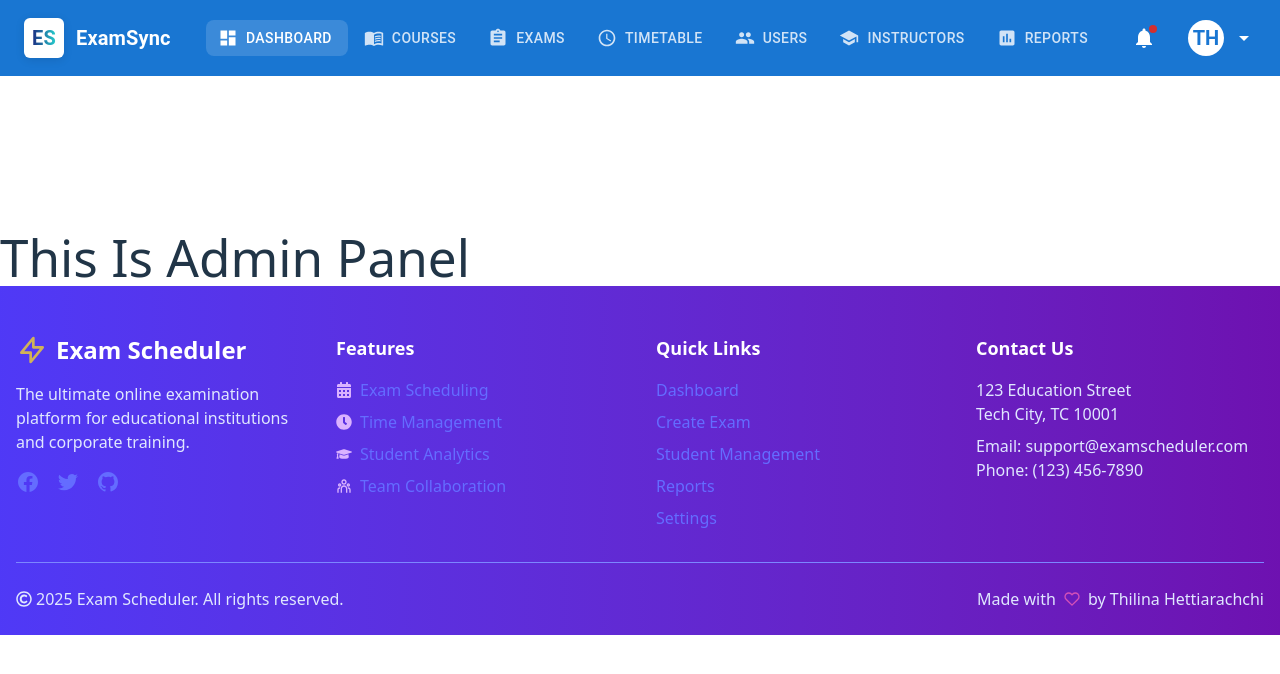
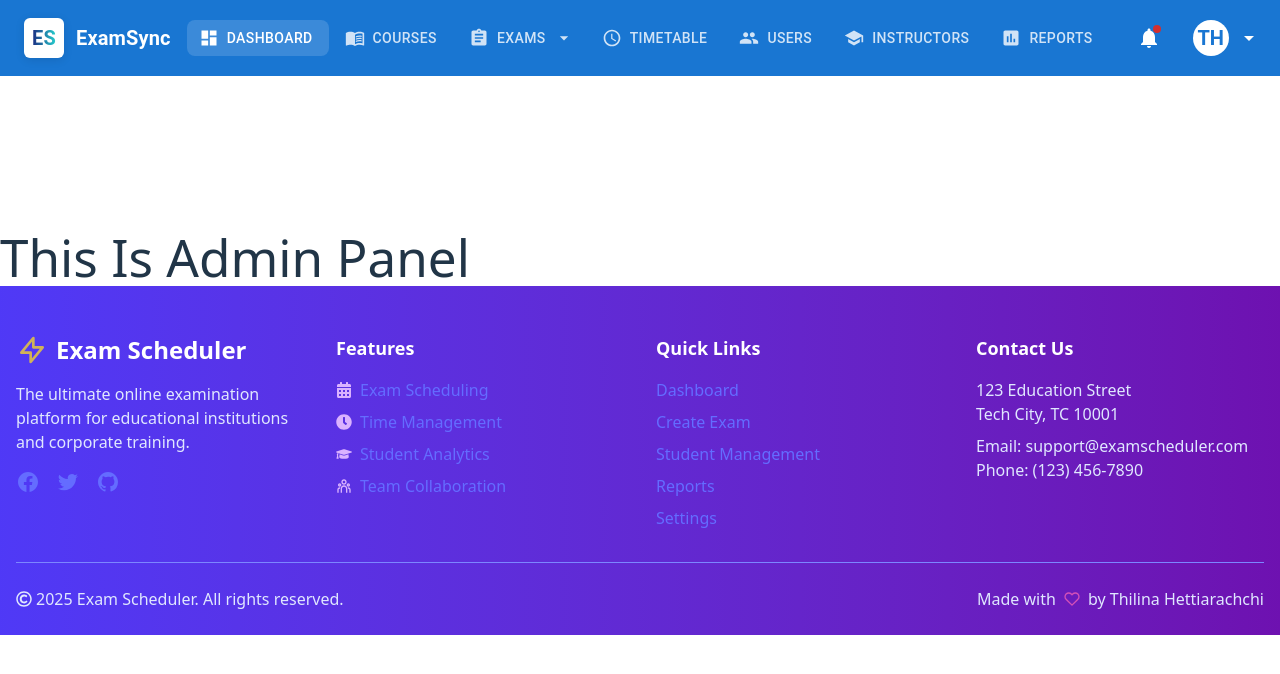
Before and after one commit to ThilinaKanishka/Exam-Scheduler-an-Online-Examination-Platform, a React (Vite) app in the folder FrontEnd/: page /Adminpanel in a window 1280 px wide. Shown: the top 674 px of the page. Built offline with nearby package versions, Linux system fonts and the light colour scheme.

Commit message:
Update AdminPanelHeader.jsx

```diff
--- a/FrontEnd/src/components/AdminPanelHeader.jsx
+++ b/FrontEnd/src/components/AdminPanelHeader.jsx
@@ -1,4 +1,5 @@
 import React, { useState } from "react";
+import { useNavigate } from "react-router-dom";
 import {
   Notifications as BellIcon,
   Home as HomeIcon,
@@ -78,26 +79,33 @@ const theme = createTheme({
   },
 });
 
-// Add this styled component to create space below the fixed header
 const ToolbarOffset = styled("div")(({ theme }) => ({
   ...theme.mixins.toolbar,
 }));
 
 function AdminPanelHeader() {
+  const navigate = useNavigate();
   const [anchorEl, setAnchorEl] = useState(null);
   const [mobileMoreAnchorEl, setMobileMoreAnchorEl] = useState(null);
   const [activeNav, setActiveNav] = useState("Dashboard");
+  const [examAnchorEl, setExamAnchorEl] = useState(null);
   const theme = useTheme();
   const isMobile = useMediaQuery(theme.breakpoints.down("md"));
 
   const navItems = [
     { name: "Dashboard", icon: <DashboardIcon /> },
     { name: "Courses", icon: <CourseIcon /> },
-    { name: "Exams", icon: <ExamIcon /> },
+    { name: "Exams", icon: <ExamIcon />, isDropdown: true },
     { name: "Timetable", icon: <TimetableIcon /> },
     { name: "Users", icon: <UsersIcon /> },
     { name: "Instructors", icon: <InstructorIcon /> },
     { name: "Reports", icon: <ReportsIcon /> },
+  ];
+
+  const examMenuItems = [
+    { name: "Schedule New Exam", path: "/AdminScheduleExa" },
+    { name: "All Exams", path: "/AllExam" },
+    { name: "Examination Results", path: "/ResultsPage" },
   ];
 
   const dropdownItems = [
@@ -108,6 +116,7 @@ function AdminPanelHeader() {
 
   const isMenuOpen = Boolean(anchorEl);
   const isMobileMenuOpen = Boolean(mobileMoreAnchorEl);
+  const isExamMenuOpen = Boolean(examAnchorEl);
 
   const handleProfileMenuOpen = (event) => {
     setAnchorEl(event.currentTarget);
@@ -124,6 +133,19 @@ function AdminPanelHeader() {
 
   const handleMobileMenuOpen = (event) => {
     setMobileMoreAnchorEl(event.currentTarget);
+  };
+
+  const handleExamMenuOpen = (event) => {
+    setExamAnchorEl(event.currentTarget);
+  };
+
+  const handleExamMenuClose = () => {
+    setExamAnchorEl(null);
+  };
+
+  const handleNavigation = (path) => {
+    navigate(path);
+    handleExamMenuClose();
   };
 
   const menuId = "primary-search-account-menu";
@@ -249,6 +271,56 @@ function AdminPanelHeader() {
           Log Out
         </Box>
       </MenuItem>
+    </Menu>
+  );
+
+  const renderExamMenu = (
+    <Menu
+      anchorEl={examAnchorEl}
+      open={isExamMenuOpen}
+      onClose={handleExamMenuClose}
+      TransitionComponent={Fade}
+      PaperProps={{
+        elevation: 8,
+        sx: {
+          mt: 1.5,
+          minWidth: 200,
+          borderRadius: 2,
+          boxShadow: "0 4px 20px rgba(0, 0, 0, 0.12)",
+          overflow: "visible",
+          "&:before": {
+            content: '""',
+            display: "block",
+            position: "absolute",
+            top: 0,
+            right: 14,
+            width: 10,
+            height: 10,
+            bgcolor: "background.paper",
+            transform: "translateY(-50%) rotate(45deg)",
+            zIndex: 0,
+          },
+        },
+      }}
+    >
+      {examMenuItems.map((item) => (
+        <MenuItem
+          key={item.name}
+          onClick={() => {
+            setActiveNav(item.name);
+            handleNavigation(item.path);
+          }}
+          sx={{
+            py: 1.5,
+            px: 2,
+            "&:hover": {
+              backgroundColor: "rgba(25, 118, 210, 0.08)",
+            },
+          }}
+        >
+          {item.name}
+        </MenuItem>
+      ))}
     </Menu>
   );
 
@@ -380,7 +452,37 @@ function AdminPanelHeader() {
                 gap: 0.5,
               }}
             >
-              {navItems.map((item) => (
+              {navItems.map((item) => {
+                if (item.isDropdown) {
+                  return (
+                    <Box key={item.name}>
+                      <Button
+                        startIcon={item.icon}
+                        endIcon={<ChevronDownIcon />}
+                        onClick={handleExamMenuOpen}
+                        sx={{
+                          px: 2,
+                          color:
+                            activeNav === item.name || isExamMenuOpen
+                              ? "white"
+                              : "rgba(255, 255, 255, 0.8)",
+                          backgroundColor:
+                            activeNav === item.name || isExamMenuOpen
+                              ? "rgba(255, 255, 255, 0.15)"
+                              : "transparent",
+                          borderRadius: 2,
+                          "&:hover": {
+                            backgroundColor: "rgba(255, 255, 255, 0.15)",
+                          },
+                        }}
+                      >
+                        {item.name}
+                      </Button>
+                      {renderExamMenu}
+                    </Box>
+                  );
+                }
+                return (
                   <Button
                     key={item.name}
                     startIcon={item.icon}
@@ -403,7 +505,8 @@ function AdminPanelHeader() {
                   >
                     {item.name}
                   </Button>
-              ))}
+                );
+              })}
             </Box>
 
             {/* Right side icons */}
@@ -494,7 +597,6 @@ function AdminPanelHeader() {
             </Box>
           </Toolbar>
         </AppBar>
-        {/* Add this ToolbarOffset component to create space below the header */}
         <ToolbarOffset />
         {renderMobileMenu}
         {renderMenu}
```
Lines whose indentation alone changed are shown as unchanged.
